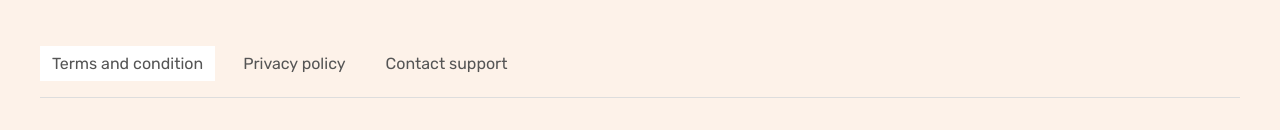
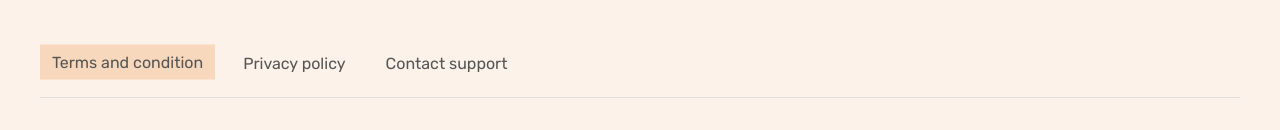
Before and after one commit to ngere-k/delicias-de-mexico, a React (Create React App) app: page / in a window 1280 px wide. In both pictures the pointer is over the link "Terms and condition". Shown: the part 2930-3060 px from the top of the page. Built offline with nearby package versions, Linux system fonts and the light colour scheme; no server answers; the database is empty.

Commit message:
changed footer_support-link hover property

```diff
--- a/src/components/footer/Footer.scss
+++ b/src/components/footer/Footer.scss
@@ -160,7 +160,8 @@
     }
 
     &-link:hover {
-      background-color: $color-white;
+      background-color: #f8d8bd;
+      transform: translateY(-1.5px);
     }
   }
 
```
